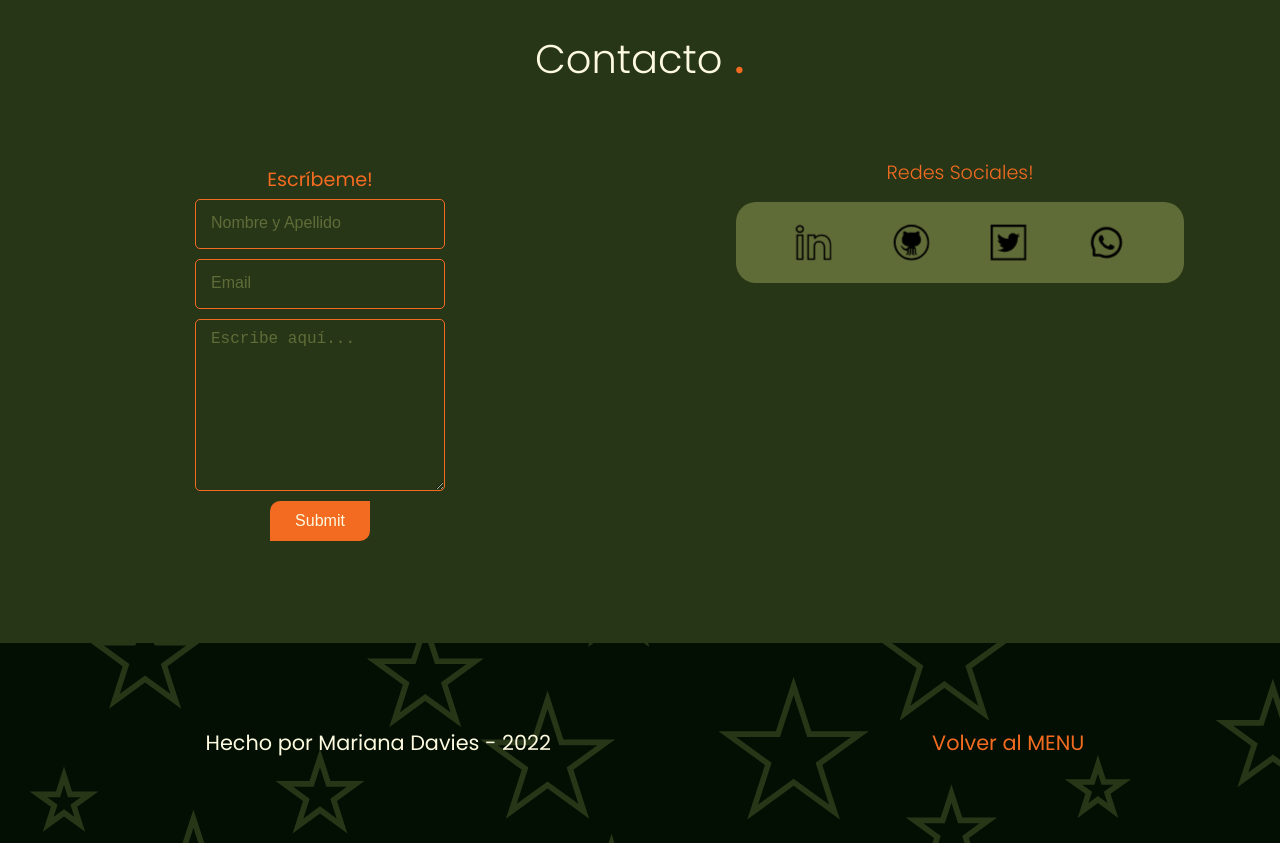
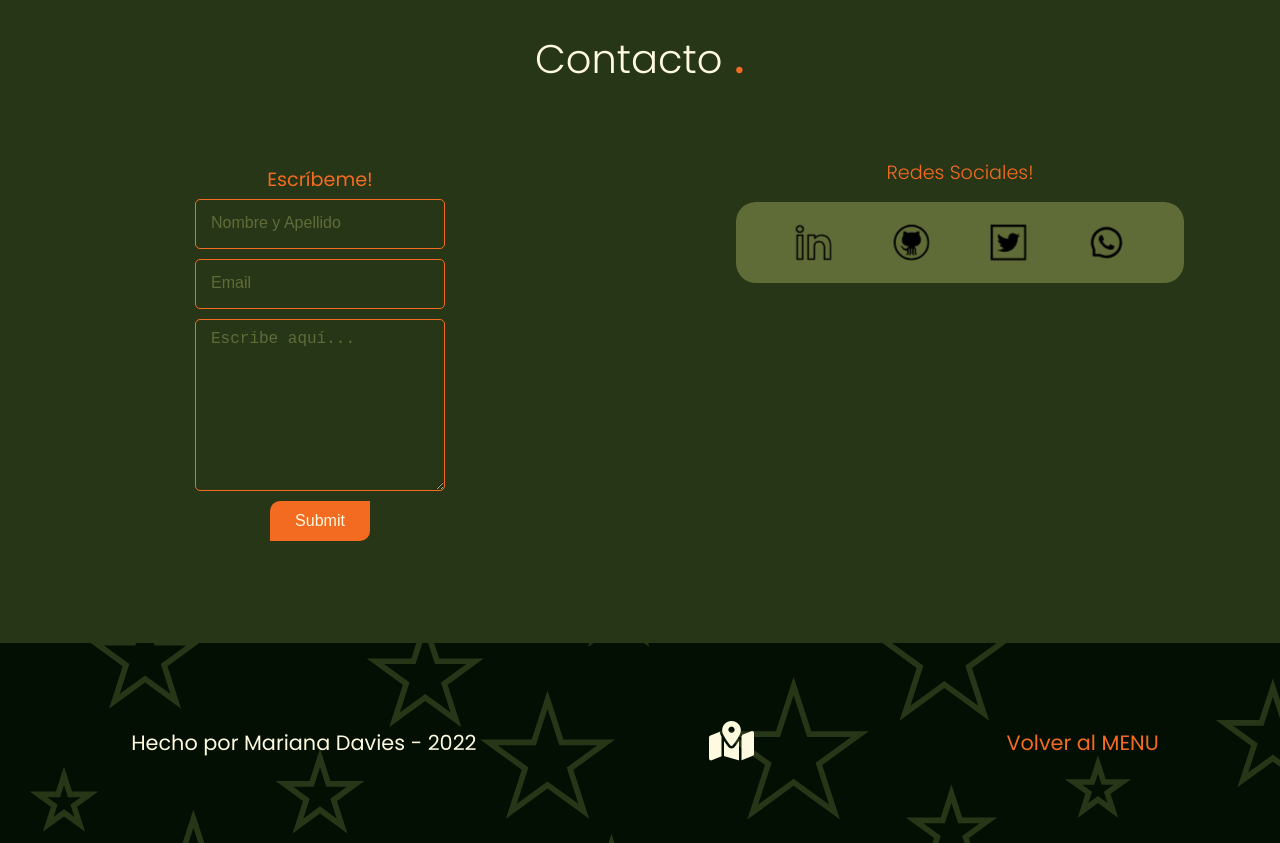
Before and after one commit to MarianaDavies/entrega-4, a plain HTML site: page index.html in a window 1280 px wide. Shown: the part 3015-3858 px from the top of the page. Drawn offline with Linux system fonts and the light colour scheme.

Commit message:
modificion footer

```diff
--- a/index.html
+++ b/index.html
@@ -193,7 +193,10 @@
                 <p>Hecho por Mariana Davies - 2022</p>
             </div>
             <div>
-                <a href="#menu">Volver al MENU </a>
+                <a  class="map" href="https://www.google.com/maps/place/Trelew,+Chubut/@-43.2381715,-65.5045063,13.65z/data=!4m5!3m4!1s0xbe0144b6cf6769bb:0x9cbd6c76af132e0d!8m2!3d-43.2493016!4d-65.3076351" target="_blank"><i class="fa-solid fa-map-location-dot"></i></a>
+            </div>
+            <div>
+                <a class="volver" href="#menu">Volver al MENU </a>
             </div>
         </footer>
     </main>
--- a/style.css
+++ b/style.css
@@ -525,9 +525,21 @@ footer a {
     color: var(--orange);
     font-size: 1.3rem;
 }
-footer a:hover {
+footer .volver:hover {
     color: var(--light-orange);
     border-bottom: 2px solid var(--orange);
     transform: scale(1.1);
     transition: all 0.3s ease;
 }
+footer i {
+    color: #f3c053;
+    font-size: 1rem;
+    margin-right: 20px;
+}
+
+footer i:hover {
+    transform: rotate(360deg) scale(1.3);
+    transition: 1s;
+    border-bottom: none;
+    color: var(--light-orange);
+}
```
